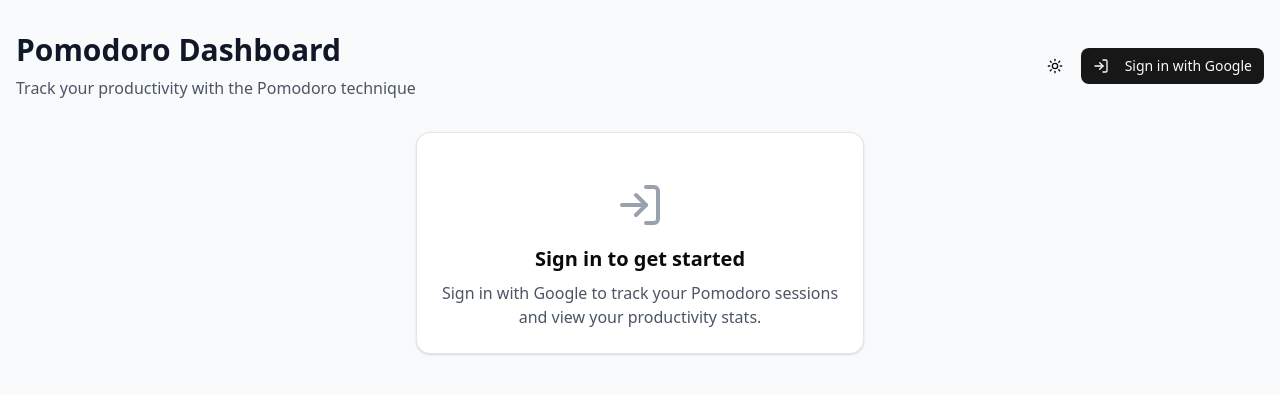
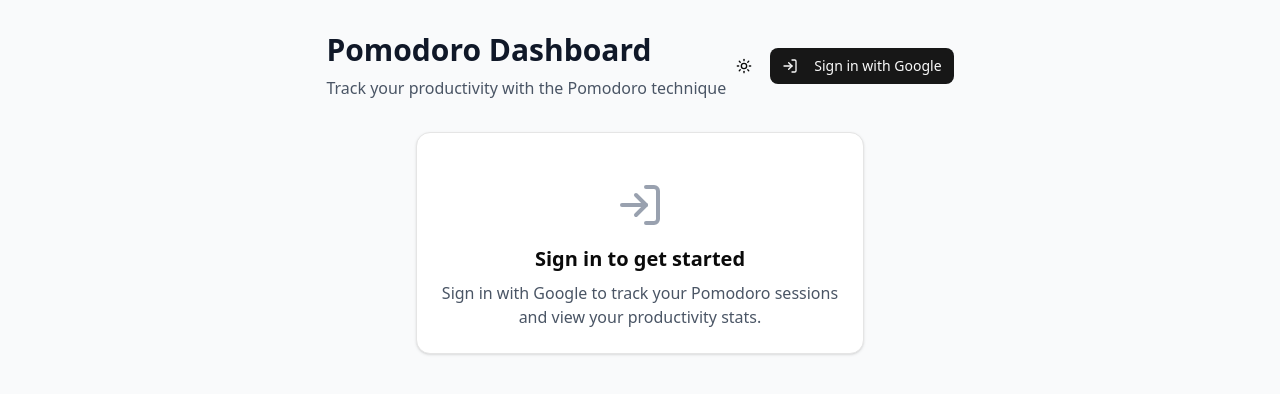
Before and after one commit to Kiizon/pomo, a Next.js app: page / in a window 1280 px wide. Shown: the top 394 px of the page. Built offline with nearby package versions, Linux system fonts and the light colour scheme; no server answers.

Commit message:
center header

```diff
--- a/src/app/page.tsx
+++ b/src/app/page.tsx
@@ -20,7 +20,8 @@
 
   return (
     <div className="min-h-screen bg-gray-50 dark:bg-gray-900">
-      <div className="container mx-auto px-4 py-8">
+      <div className="flex flex-col items-center px-4 py-8">
+        <div className="w-fit mb-8">
           <header className="mb-8">
             <div className="flex justify-between items-center mb-4">
               <div>
@@ -42,8 +43,7 @@
             </CardContent>
           </Card>
           ) : (
-          <div className="flex flex-col items-center gap-6">
-            <div className="w-fit">
+            <>
               <div className="flex gap-6 mb-6">
                 <div className="w-80">
                   <PomodoroTimer />
@@ -54,9 +54,9 @@
               </div>
 
               <PomodoroHeatmap />
+            </>
+          )}
         </div>
-          </div>
-        )}
       </div>
     </div>
   );
```
Lines whose indentation alone changed are shown as unchanged.
